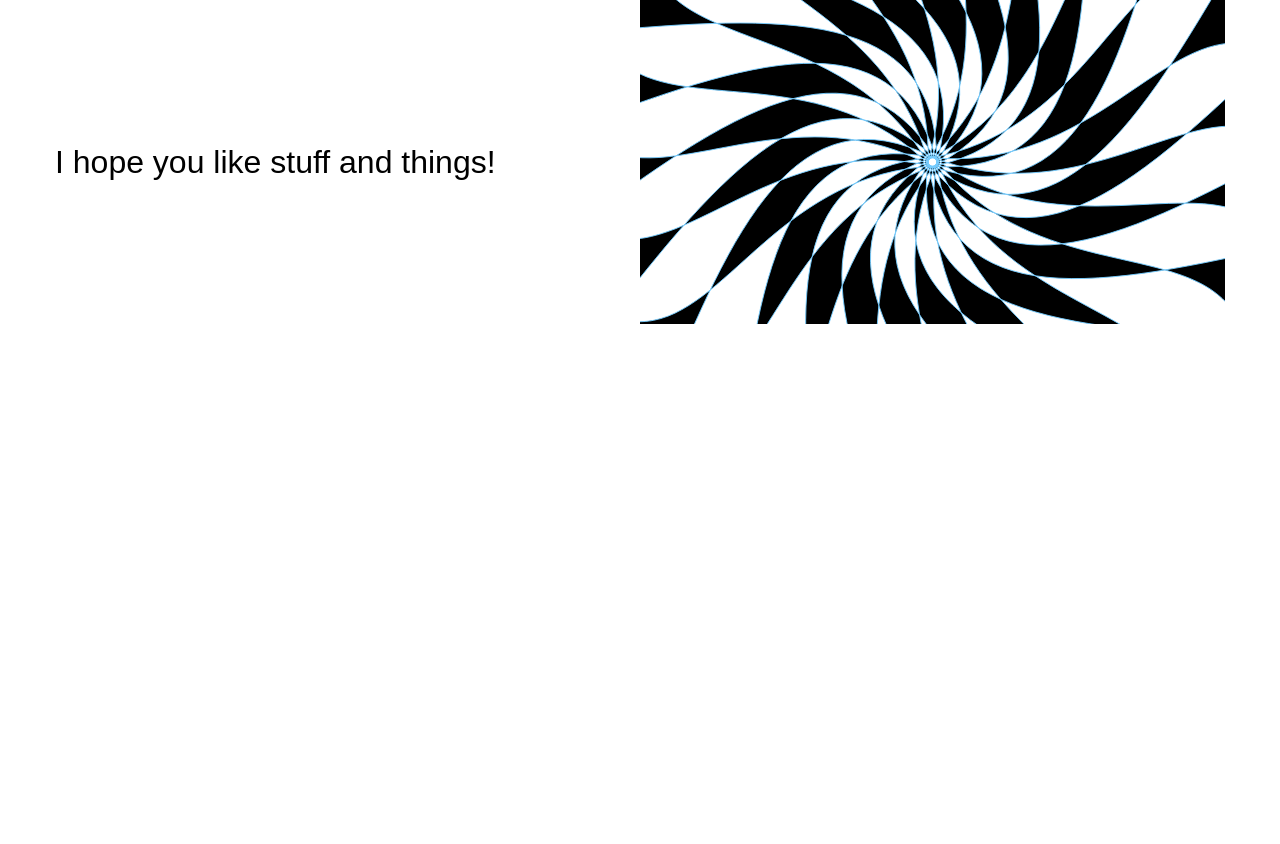
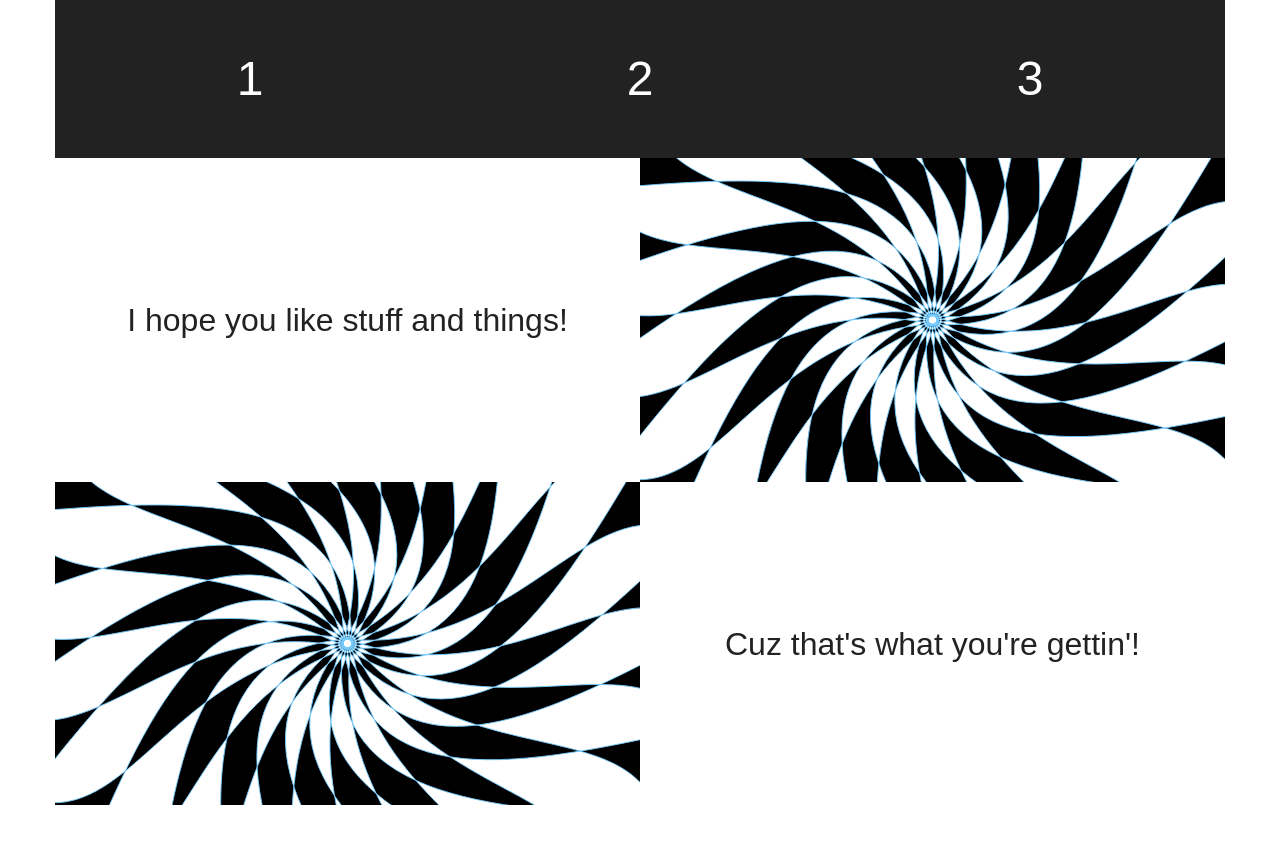
Before and after one commit to walkerab/ghetto-box-site, a Jekyll site: the page examples/stuff/index.html, which Jekyll copies as it is, in a window 1280 px wide. Shown: the top 844 px of the page. Built offline with Jekyll 4.4.1, drawn with Linux system fonts in a browser that asks for light colours.

Commit message:
More example

```diff
--- a/examples/stuff/index.html
+++ b/examples/stuff/index.html
@@ -5,17 +5,28 @@
 	<link rel="stylesheet" type="text/css" href="../../dist/ghetto-box.css">
 	<link rel="stylesheet" type="text/css" href="style.css">
 </head>
-<body>
+<body class="cs-0">
 	<div class="container">
 		<div class="tiles">
+			<div class="tile w-1-3 pad-lg fs-xxl text-center cs-1">1</div>
+			<div class="tile w-1-3 pad-lg fs-xxl text-center cs-1">2</div>
+			<div class="tile w-1-3 pad-lg fs-xxl text-center cs-1">3</div>
 			<div class="tile tile-middle w-1-2 content">
-				<p class="fs-xl">
+				<p class="fs-md sm-fs-lg md-fs-xl text-center">
 					I hope you like stuff and things!
 				</p>
 			</div>
 			<div class="tile tile-middle w-1-2">
 				<img class="w-fill" src="../images/spiral.svg">
 			</div>
+			<div class="tile tile-middle w-1-2">
+				<img class="w-fill" src="../images/spiral.svg">
+			</div>
+			<div class="tile tile-middle w-1-2 content">
+				<p class="fs-md sm-fs-lg md-fs-xl text-center">
+					Cuz that's what you're gettin'!
+				</p>
+			</div>
 		</div>
 	</div>
 </body>
--- a/examples/stuff/style.css
+++ b/examples/stuff/style.css
@@ -2,3 +2,13 @@ html,
 .tiles > * {
 	font-family: sans-serif;
 }
+
+.cs-0 {
+	background-color: white;
+	color: #222;
+}
+
+.cs-1 {
+	background-color: #222;
+	color: white;
+}
```
Also changed, not shown: index.md (+3 -1 lines).
